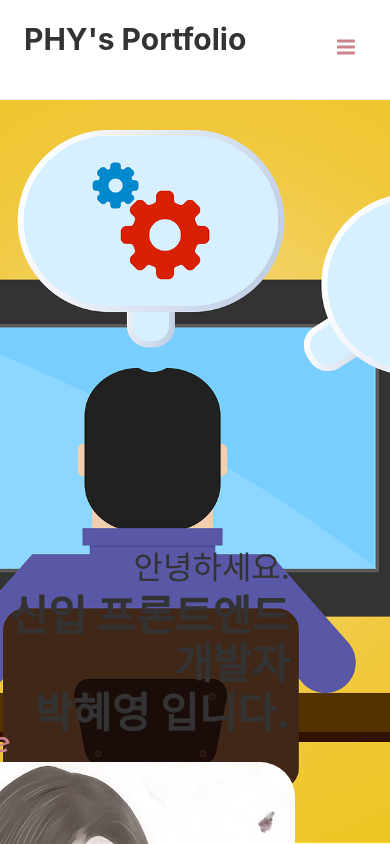
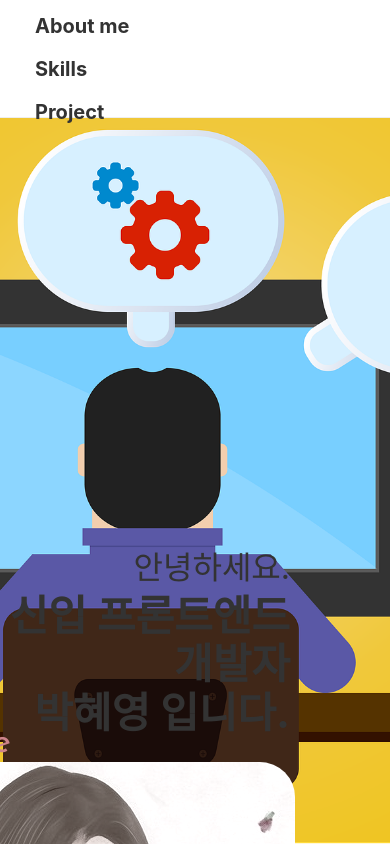
Before and after one commit to khakikokyo/react-portfolio-site, a React (Create React App) app: page / in a window 390 px wide. Shown: the top 844 px of the page. Built offline with nearby package versions, Linux system fonts and the light colour scheme.

Commit message:
반응형 @media 적용

```diff
--- a/src/components/Header.css
+++ b/src/components/Header.css
@@ -33,33 +33,23 @@
 .header__container .header__menu .header__menu__item:last-child {
   padding-right: 0;
 }
-.header__toogleBtn {
-  display: none;
-  position: absolute;
-  right: 32px;
-  font-size: 24px;
-  color: #cd838a;
-}
 
 @media screen and (max-width: 768px) {
   .header__container {
     width: 100%;
+    height: 14%;
     flex-direction: column;
     align-items: flex-start;
-    padding: 12px 24px;
+    padding: 5px;
     box-sizing: border-box;
   }
-  .header__menu {
+  .header__title {
     display: none;
   }
-  .header__menu__item {
-    display: none;
+  .header__menu {
+    width: 100%;
+    height: 100%;
     flex-direction: column;
-    align-items: center;
-    width: 100%;
-  }
-  .header__toogleBtn {
-    display: block;
-    cursor: pointer;
+    align-items: flex-start;
   }
 }
--- a/src/components/Header.js
+++ b/src/components/Header.js
@@ -1,4 +1,3 @@
-import { GoThreeBars } from 'react-icons/go';
 import './Header.css';
 
 function Header({navigate}) {
@@ -10,10 +9,6 @@ function Header({navigate}) {
           <div className="header__menu__item">Skills</div>
           <div className="header__menu__item">Project</div>
         </div>
-        <div className="header__toogleBtn">
-          <GoThreeBars />
-        </div>
-
     </div>
   )
 }
```
